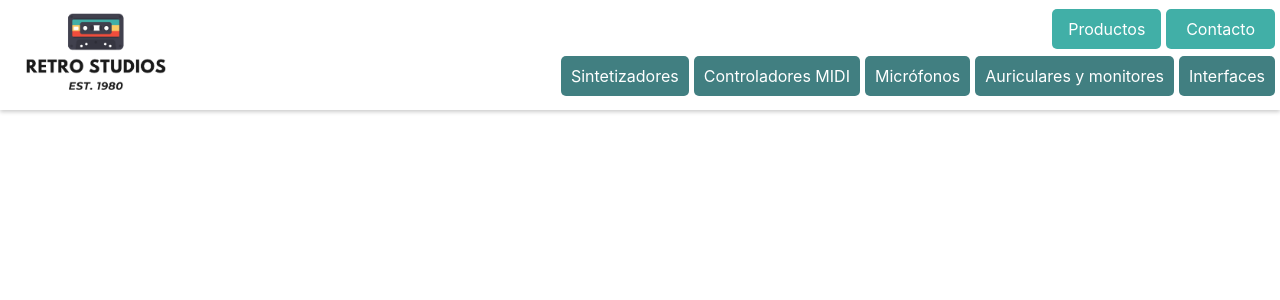
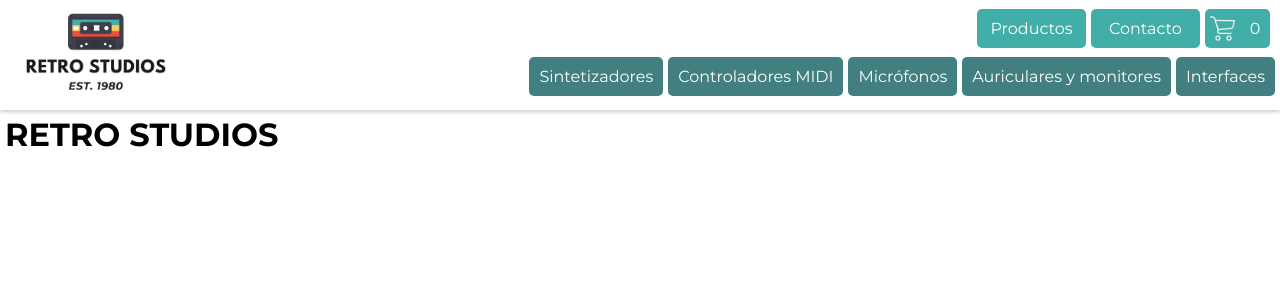
Before and after one commit to rosariobosch/e-commerce-bosch, a React (Create React App) app: page / in a window 1280 px wide. Shown: the top 300 px of the page. Built offline with nearby package versions, Linux system fonts and the light colour scheme.

Commit message:
CartWidget e ItemListContainer

```diff
--- a/src/App.js
+++ b/src/App.js
@@ -1,9 +1,11 @@
 import './scss/App.scss';
 import NavBar from './components/NavBar/NavBar';
+import ItemListContainer from './components/ItemListContainer';
 
 function App() {
   return <>
     <NavBar />
+    <ItemListContainer />
   </>
 }
 
--- a/src/components/ItemListContainer.jsx
+++ b/src/components/ItemListContainer.jsx
@@ -0,0 +1,6 @@
+const ItemListContainer = () => {
+
+    return <h1>Retro Studios</h1>
+}
+
+export default ItemListContainer;
--- a/src/components/NavBar/CartWidget.jsx
+++ b/src/components/NavBar/CartWidget.jsx
@@ -0,0 +1,11 @@
+
+const CartWidget = () => {
+
+    return <div className='cartWidget'>
+
+        <img src="assets/imagenes/shopping-cart.png" alt="Carrito" />
+        <p>0</p>
+    </div>
+}
+
+export default CartWidget;
--- a/src/components/NavBar/NavBar.jsx
+++ b/src/components/NavBar/NavBar.jsx
@@ -1,5 +1,6 @@
 import {MenuItem, MenuSubItem} from "./MenuItems";
 import Logo from "./Logo";
+import CartWidget from "./CartWidget";
 
 
 const NavBar = () => {
@@ -10,6 +11,7 @@ const NavBar = () => {
             <div className='menu'>
                 <MenuItem name='Productos' link='#' />
                 <MenuItem name='Contacto' link='#' />
+                <CartWidget />
             </div>
             <div className='subMenu'>
                 <MenuSubItem name='Sintetizadores' link='#' />
--- a/src/scss/App.scss
+++ b/src/scss/App.scss
@@ -1,8 +1,13 @@
 @import './navBar.scss';
+@import './itemListContainer.scss';
+
+//font
+@import url('https://fonts.googleapis.com/css2?family=Montserrat:wght@300;400;700&display=swap');
 
 * {
     margin: 0;
     padding: 0;
     box-sizing: border-box;
     text-decoration: none;
+    font-family: 'Montserrat', sans-serif;
 }
--- /dev/null
+++ b/src/scss/itemListContainer.scss
@@ -0,0 +1,5 @@
+
+h1 {
+    padding: 5px;
+    text-transform: uppercase;
+}
--- a/src/scss/navBar.scss
+++ b/src/scss/navBar.scss
@@ -44,6 +44,26 @@ body {
                     text-align: center;
                     margin-right: 5px;
                 }
+
+                .cartWidget {
+                    display: flex;
+                        justify-content: space-between;
+                        align-items: center;
+                    background-color: #41afa7;
+                    width: 6%;
+                    margin-right: 10px;
+                    border-radius: 5px;
+
+                    img {
+                        width: 35px;
+                        padding: 5px;
+                    }
+
+                    p {
+                        color: #fff;
+                        padding: 5px 10px;
+                    }
+                }
             }
 
             .subMenu {
```
Also changed, not shown: public/assets/imagenes/shopping-cart.png (added).
